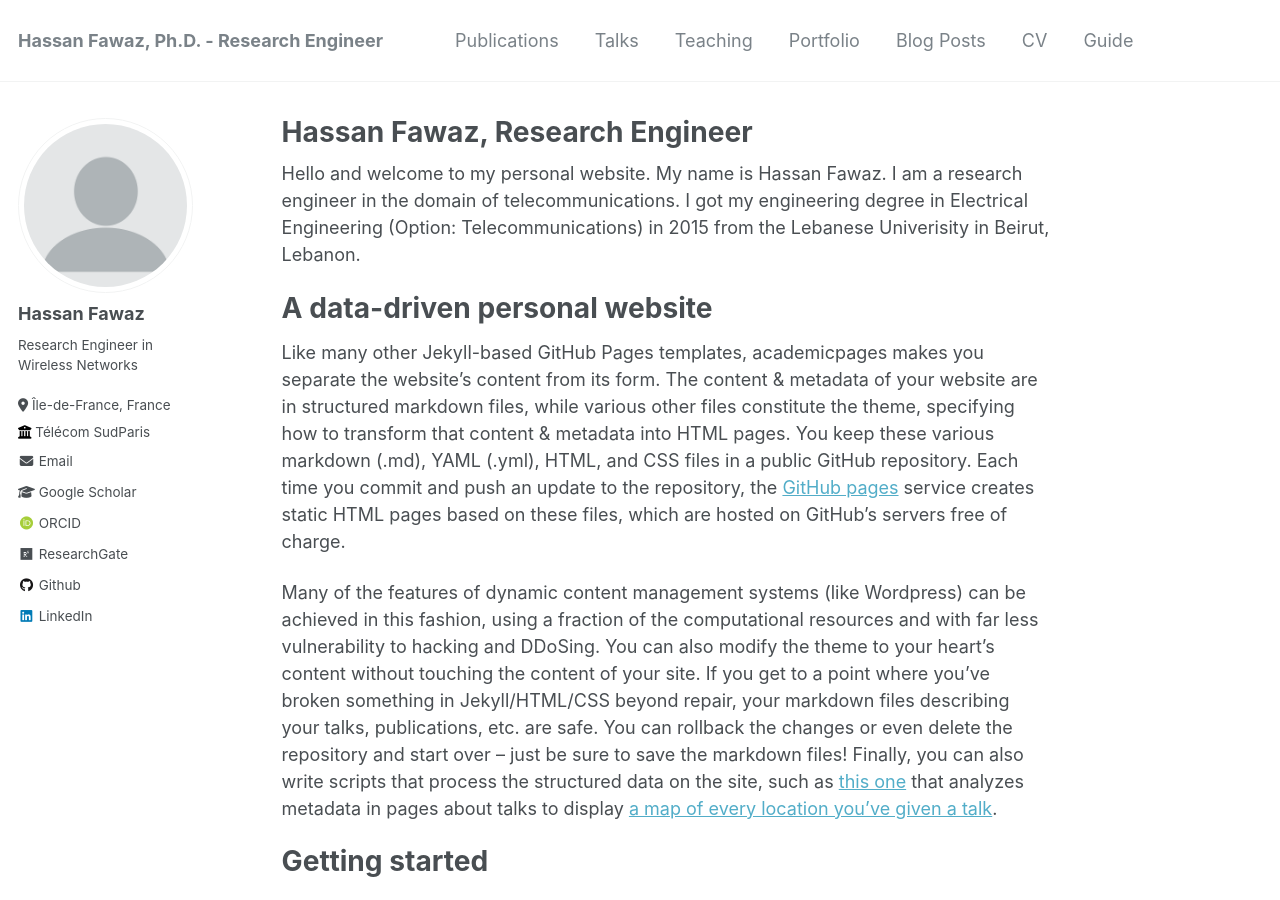
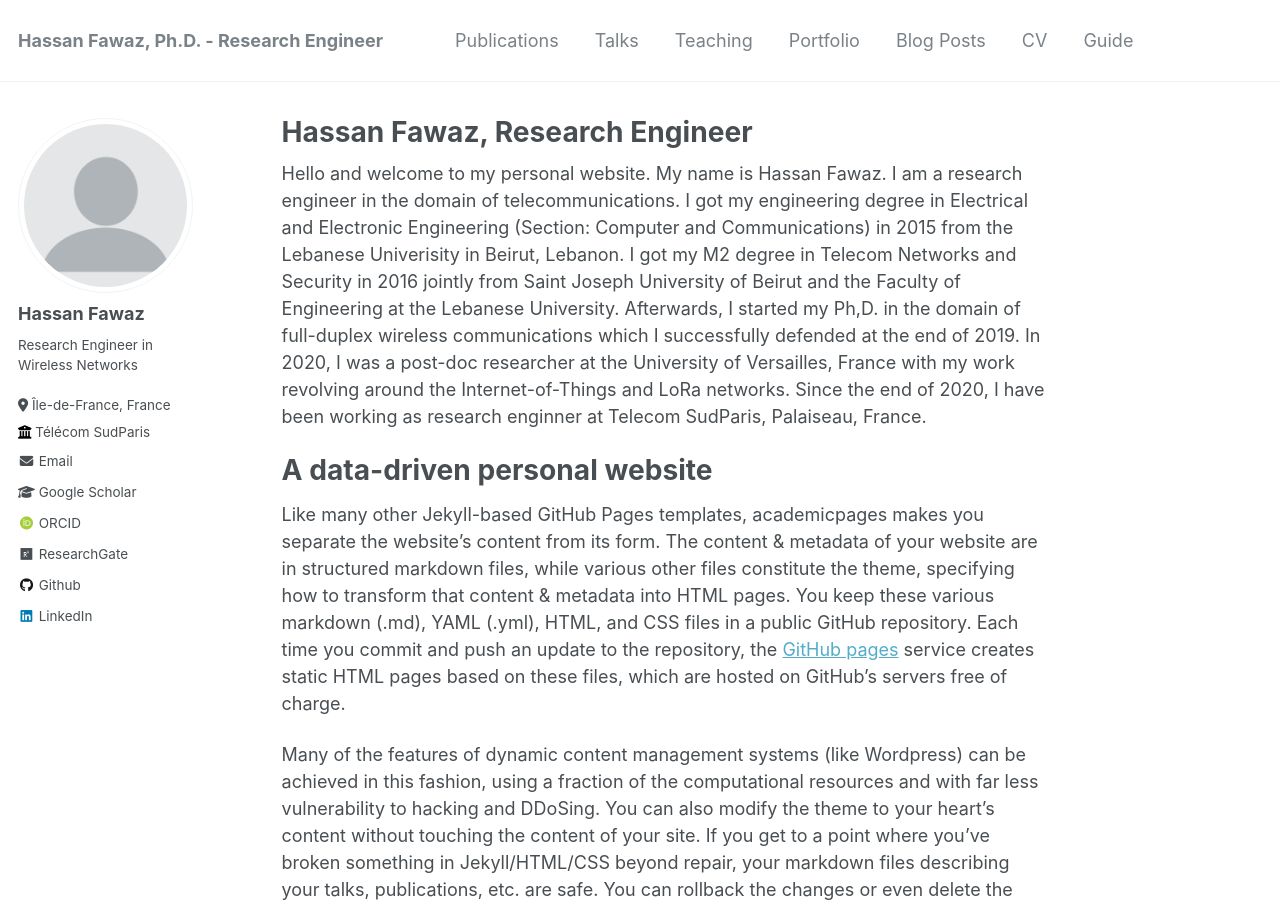
Before and after one commit to Hassan-Fawaz/Hassan-Fawaz.github.io, a Jekyll site: the page built from _pages/about.md, in a window 1280 px wide and 900 px high. Built offline with Jekyll 4.4.1, drawn with Linux system fonts in a browser that asks for light colours; some web fonts are replaced.

Commit message:
Update about.md

```diff
--- a/_pages/about.md
+++ b/_pages/about.md
@@ -7,7 +7,7 @@ redirect_from:
   - /about.html
 ---
 
-Hello and welcome to my personal website. My name is Hassan Fawaz. I am a research engineer in the domain of telecommunications. I got my engineering degree in Electrical Engineering (Option: Telecommunications) in 2015 from the Lebanese Univerisity in Beirut, Lebanon.
+Hello and welcome to my personal website. My name is Hassan Fawaz. I am a research engineer in the domain of telecommunications. I got my engineering degree in Electrical and Electronic Engineering (Section: Computer and Communications) in 2015 from the Lebanese Univerisity in Beirut, Lebanon. I got my M2 degree in Telecom Networks and Security in 2016 jointly from Saint Joseph University of Beirut and the Faculty of Engineering at the Lebanese University. Afterwards, I started my Ph,D. in the domain of full-duplex wireless communications which I successfully defended at the end of 2019. In 2020, I was a post-doc researcher at the University of Versailles, France with my work revolving around the Internet-of-Things and LoRa networks. Since the end of 2020, I have been working as research enginner at Telecom SudParis, Palaiseau, France.
 
 A data-driven personal website
 ======
```
